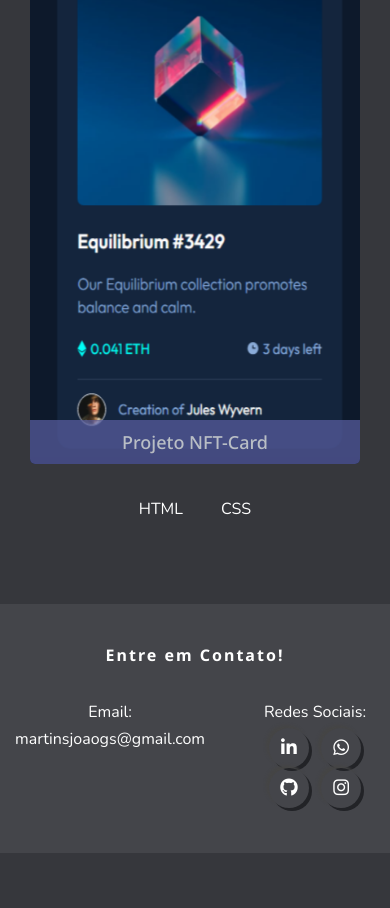
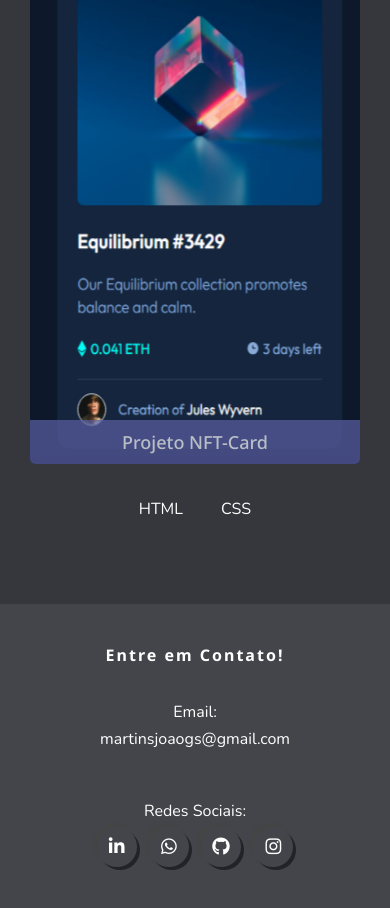
Before and after one commit to Gabrielmdsz/my-portfolio, a plain HTML site: page index.html in a window 390 px wide. Shown: the part 5894-6802 px from the top of the page. Before the commit the page ends 6747 px from the top, so only its background shows below. Drawn offline with nearby package versions, Linux system fonts and the light colour scheme.

Commit message:
responsividade dos icones do footer

```diff
--- a/src/css/secoes/footer.css
+++ b/src/css/secoes/footer.css
@@ -13,6 +13,11 @@
     justify-content: center;
     gap: 50px;
     padding: 15px;
+}
+@media(max-width: 500px){
+    .footer .container .alinhar-footer{
+        flex-direction: column;
+    }
 }
 
 .footer .container .alinhar-footer .email{
```
